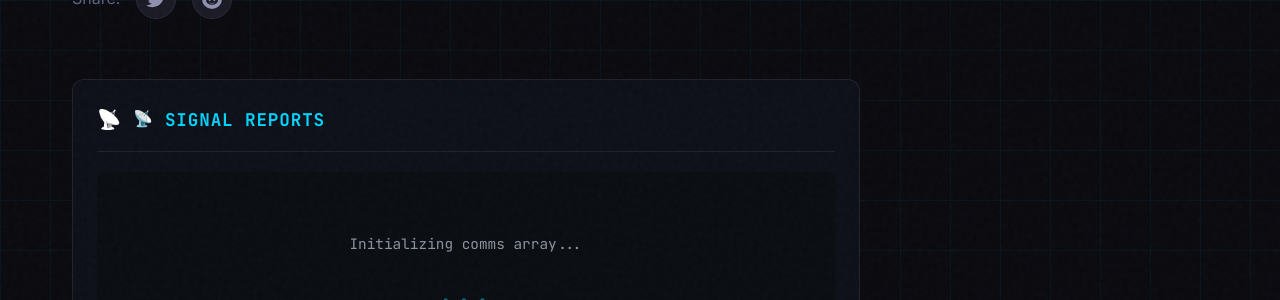
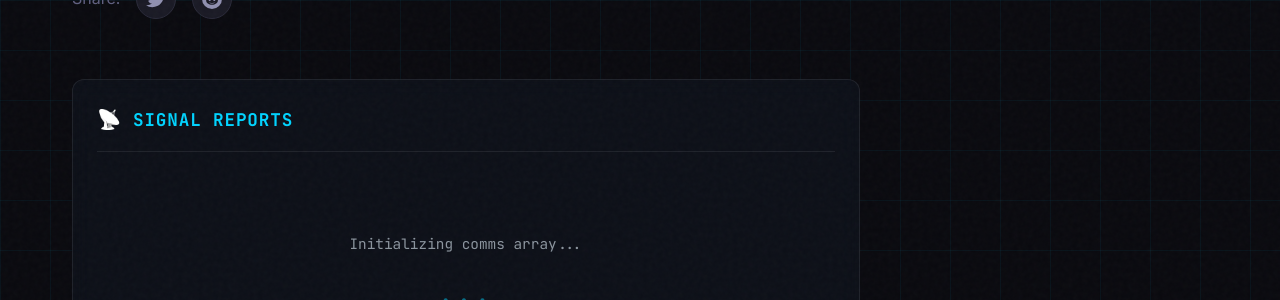
Before and after one commit to hmdsamarasekara/hmdsamarasekara.github.io, a Jekyll site: the page built from _posts/2022-09-05-UHF-Satcom-Piracy.md, in a window 1280 px wide and 1400 px high, scrolled down 5377 px. Shown: the part 150-450 px from the top of the window. Built offline with Jekyll 4.4.1, drawn with Linux system fonts in a browser that asks for light colours; comment, search, counter and statistics services are not loaded.

Commit message:
Update main.scss

```diff
--- a/assets/css/main.scss
+++ b/assets/css/main.scss
@@ -1037,17 +1037,14 @@
   }
 }
 
-/* ================
-   Cusdis Comments
-   ================ */
+/* =========================
+   Cusdis Comments Styling
+   ========================= */
 
 .comments-section {
     margin-top: 60px;
     width: 100%;
-  /* Match your post content width exactly */
-  max-width: 800px; /* or whatever your article container uses */
-  margin-left: auto;
-  margin-right: auto;
+    /* No max-width here - let it fill the post-content-wrapper */
 }
 
 .comments-wrapper {
@@ -1067,8 +1064,7 @@
     border-bottom: 1px solid rgba(255, 255, 255, 0.08);
 }
 
-.comments-header::before {
-  content: "📡";
+.comments-icon {
     font-size: 1.2em;
     filter: grayscale(100%) brightness(1.5);
 }
@@ -1083,35 +1079,26 @@
     margin: 0;
 }
 
-/* CRITICAL FIX: Ensure Cusdis container has defined height */
+/* Critical: Prevent collapse */
 #cusdis_thread {
     width: 100%;
-  min-height: 400px; /* Prevent collapse */
+    min-height: 400px;
     position: relative;
 }
 
-/* Force iframe visibility and sizing */
 #cusdis_thread iframe {
     width: 100% !important;
-  height: 600px !important; /* Fixed height to prevent collapse */
+    height: 600px !important;
     min-height: 400px;
-  border: none;
+    border: none !important;
     display: block !important;
     visibility: visible !important;
     opacity: 1 !important;
     background: #0d1117;
 }
 
-/* Prevent the "disappearing" bug - some themes hide iframes initially */
-#cusdis_thread iframe[src*="cusdis.com"] {
-  display: block !important;
-  position: relative;
-  z-index: 1;
-}
-
-/* Loading animation while Cusdis initializes */
-#cusdis_thread:empty::before,
-#cusdis_thread iframe:not([src])::before {
+/* Loading state */
+#cusdis_thread:empty::before {
     content: "Initializing comms array...";
     display: block;
     text-align: center;
@@ -1119,11 +1106,8 @@
     color: #8b949e;
     font-family: 'JetBrains Mono', monospace;
     font-size: 0.9rem;
-  background: rgba(0, 0, 0, 0.2);
-  border-radius: 8px;
-}
-
-/* Alternative: Animated dots */
+}
+
 @keyframes pulse {
     0%, 100% { opacity: 0.4; }
     50% { opacity: 1; }
@@ -1141,13 +1125,8 @@
     margin-top: -40px;
 }
 
-/* Mobile adjustments */
+/* Mobile */
 @media (max-width: 768px) {
-  .comments-section {
-    max-width: 100%;
-    padding: 0 16px;
-  }
-
     .comments-wrapper {
         padding: 16px;
     }
```
Lines whose indentation alone changed are shown as unchanged.
